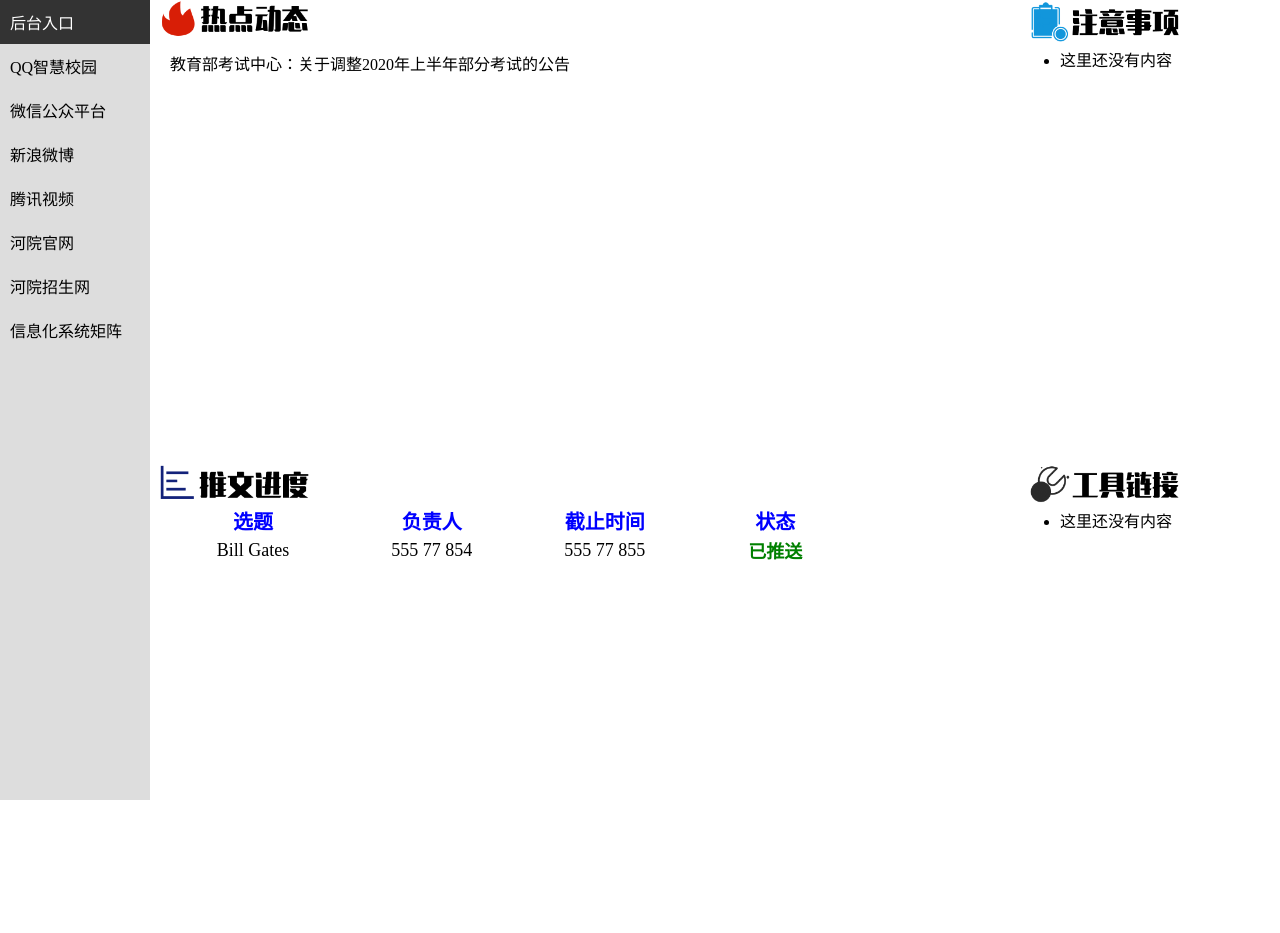
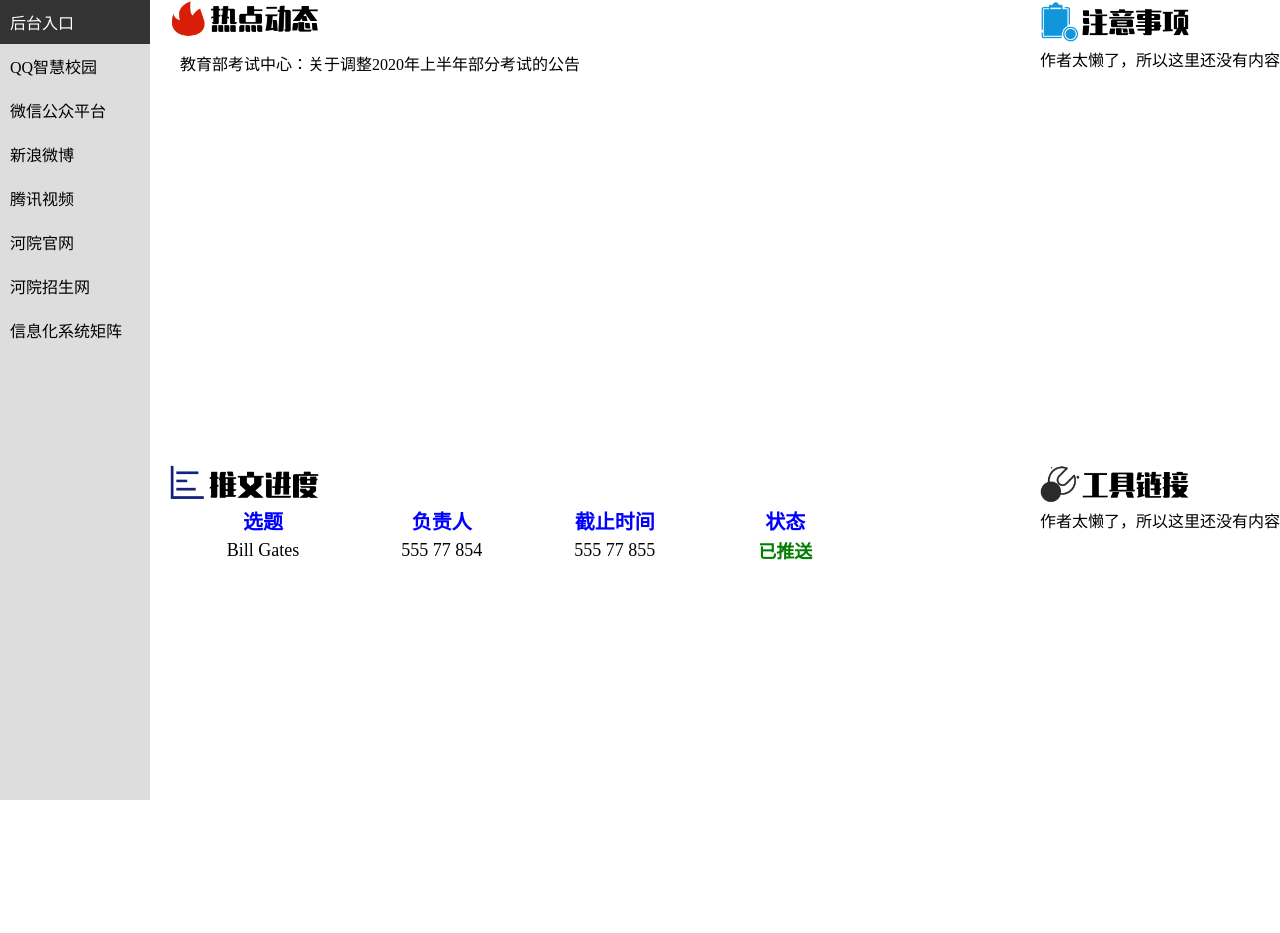
Before and after one commit to 1913970201/xiaohe, a plain HTML site: page index.html in a window 1280 px wide. Shown: the top 933 px of the page. Drawn offline with Linux system fonts and the light colour scheme.

Commit message:
Add files via upload

```diff
--- a/index.html
+++ b/index.html
@@ -26,6 +26,7 @@
 				display: block;
 				/*去掉链接默认样式*/
 				text-decoration: none;
+				list-style: none;
 				color: #000000;
 				padding: 10px 10px; /*间隔宽度   缩进宽度*/
 				font-family: "微软雅黑";
@@ -54,10 +55,9 @@
 			}
 			#box_conent{
 				width: 1745px;
-				height: 1000px%;
-				position: absolute;
-				left:160px;
-				overflow: hidden;
+				height: 1000px;
+				margin-left: 170px;
+				overflow: hidde;
 			}
 			#box1{
 				width: 870px;
@@ -70,6 +70,7 @@
 				height: 465px;
 				float: left;
 			}
+
 			#box3{
 				width: 870px;
 				height: 465px;
@@ -86,13 +87,11 @@
 				width: 150px;
 			}
 
-			#ul2{
-				position: fixed;
-				width: 150px;
-				height: 100%;/*全左侧固定导航栏*/
-				padding: 0px;
-				margin: 0px 0px 0px 30px;
+			.ul2{
+				list-style: none;
 			}
+
+
 
 			table{
 				width: 700px;
@@ -141,21 +140,18 @@
 			<div id="box_conent">
 				<div id="box1">
 						<img src="img/icon1.jpg"/>
-						<div id="box5">
-							<ul>
-								<li class="li2"><a href="http://www.neea.edu.cn/html1/report/20042/720-1.htm">教育部考试中心：关于调整2020年上半年部分考试的公告</a></li>
+							<ul class="ul2">
+								<li><a href="http://www.neea.edu.cn/html1/report/20042/720-1.htm">教育部考试中心：关于调整2020年上半年部分考试的公告</a></li>
 
 							</ul>
-					</div>
 				</div>
 				<div id="box2">
 					<img src="img/icon2.PNG"/>
 					<div id="box5">
-						<ul id="ul2">
-								<li>这里还没有内容</li>
+						<ul class="ul2">
+								<li>作者太懒了，所以这里还没有内容</li>
 							</ul>
 					</div>
-
 				</div>
 				<div id="box3">
 					<img src="img/icon3.PNG"/>
@@ -177,8 +173,8 @@
 				<div id="box4">
 					<img src="img/icon4.PNG"/>
 					<div id="box5">
-						<ul id="ul2">
-								<li>这里还没有内容</li>
+						<ul class="ul2">
+								<li>作者太懒了，所以这里还没有内容</li>
 							</ul>
 					</div>
 				</div>
```
